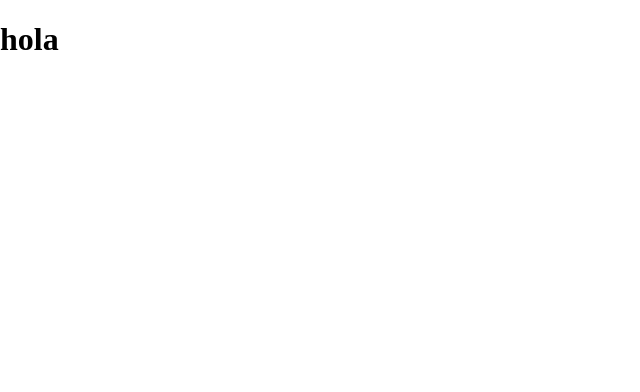
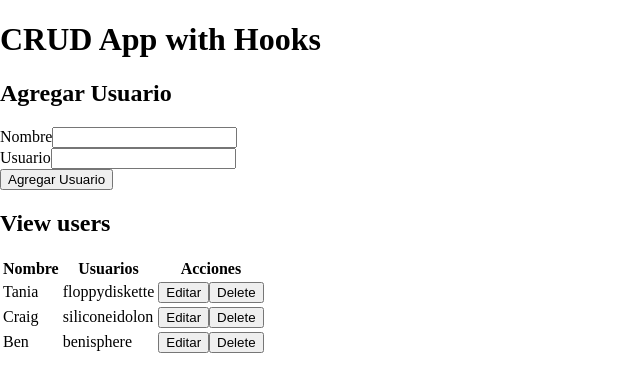
Before and after one commit to granadalook/CRUD-react, a React (Create React App) app: page / in a window 1280 px wide. Shown: the top 392 px of the page, without its empty margins (0-640 px from the left). Built offline with nearby package versions, Linux system fonts and the light colour scheme.

Commit message:
CREACION:  se incorpora libreria  de react-hook.forms y se hace la logica de la app   en App.js

```diff
--- a/package.json
+++ b/package.json
@@ -8,6 +8,7 @@
     "@testing-library/user-event": "^13.5.0",
     "react": "^18.1.0",
     "react-dom": "^18.1.0",
+    "react-hook-form": "^7.30.0",
     "react-scripts": "5.0.1",
     "web-vitals": "^2.1.4"
   },
--- a/src/App.js
+++ b/src/App.js
@@ -1,9 +1,70 @@
-import "./App.css";
+import UserTable from "./components/UserTable";
+import EditUserForm from "./components/EditUserForm";
+import AddUserForm from "./components/AddUserForm";
+import React, { useState } from "react";
+import { v4 as uuidv4 } from "uuid";
 
 function App() {
+  const usersData = [
+    { id: uuidv4(), name: "Tania", username: "floppydiskette" },
+    { id: uuidv4(), name: "Craig", username: "siliconeidolon" },
+    { id: uuidv4(), name: "Ben", username: "benisphere" },
+  ];
+  const [users, setUsers] = useState(usersData);
+  const sujeto = {
+    nombre: " Stiven",
+    urlImage: "https://via.placeholder.com/64",
+    text: " no me quiero bañar ",
+  };
+  const addUser = (user) => {
+    user.id = uuidv4();
+    setUsers([...users, user]);
+  };
+  const deleteUser = (id) => {
+    setUsers(users.filter((user) => user.id !== id));
+  };
+
+  const [editing, setEditing] = useState(false);
+  const [currentUser, setCurrentUSer] = useState({
+    id: null,
+    name: "",
+    username: "",
+  });
+  const editRow = (users) => {
+    setEditing(true);
+    setCurrentUSer({
+      id: users.id,
+      name: users.name,
+      username: users.username,
+    });
+  };
+
+  const updataUser = (id, updataUser) => {
+    setEditing(false);
+    setUsers(users.map((user) => (user.id === id ? updataUser : user)));
+  };
   return (
-    <div>
-      <h1>hola</h1>
+    <div className="container">
+      <h1>CRUD App with Hooks</h1>
+      <div className="flex-row">
+        <div className="flex-large">
+          {editing ? (
+            <div>
+              <h2>Editar Usuario</h2>
+              <EditUserForm currentUser={currentUser} updataUser={updataUser} />
+            </div>
+          ) : (
+            <div>
+              <h2>Agregar Usuario</h2>
+              <AddUserForm addUser={addUser} />
+            </div>
+          )}
+        </div>
+        <div className="flex-large">
+          <h2>View users</h2>
+          <UserTable users={users} deleteUser={deleteUser} editRow={editRow} />
+        </div>
+      </div>
     </div>
   );
 }
```
Also changed, not shown: 1 other file (tests, documents, lock files or other folders).
